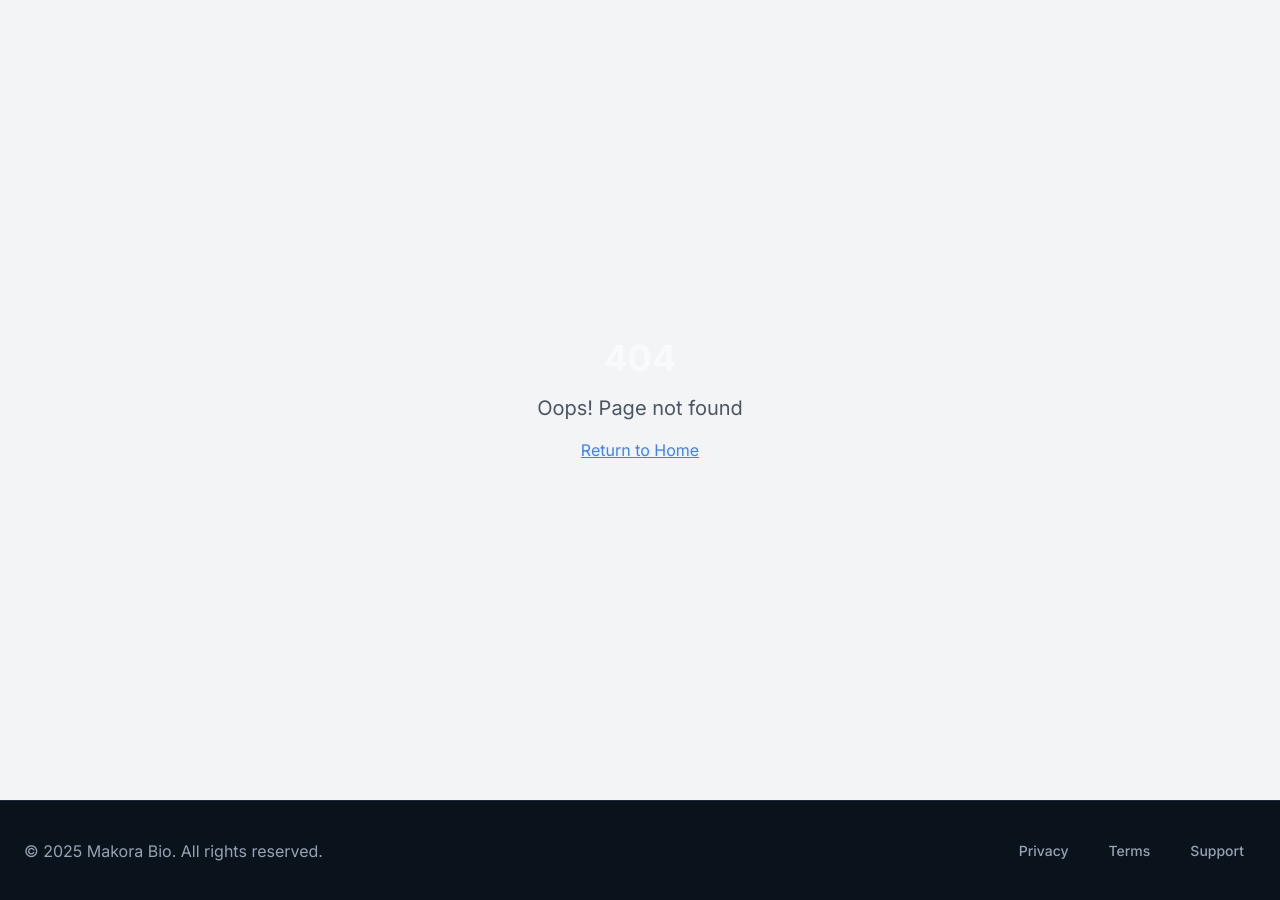
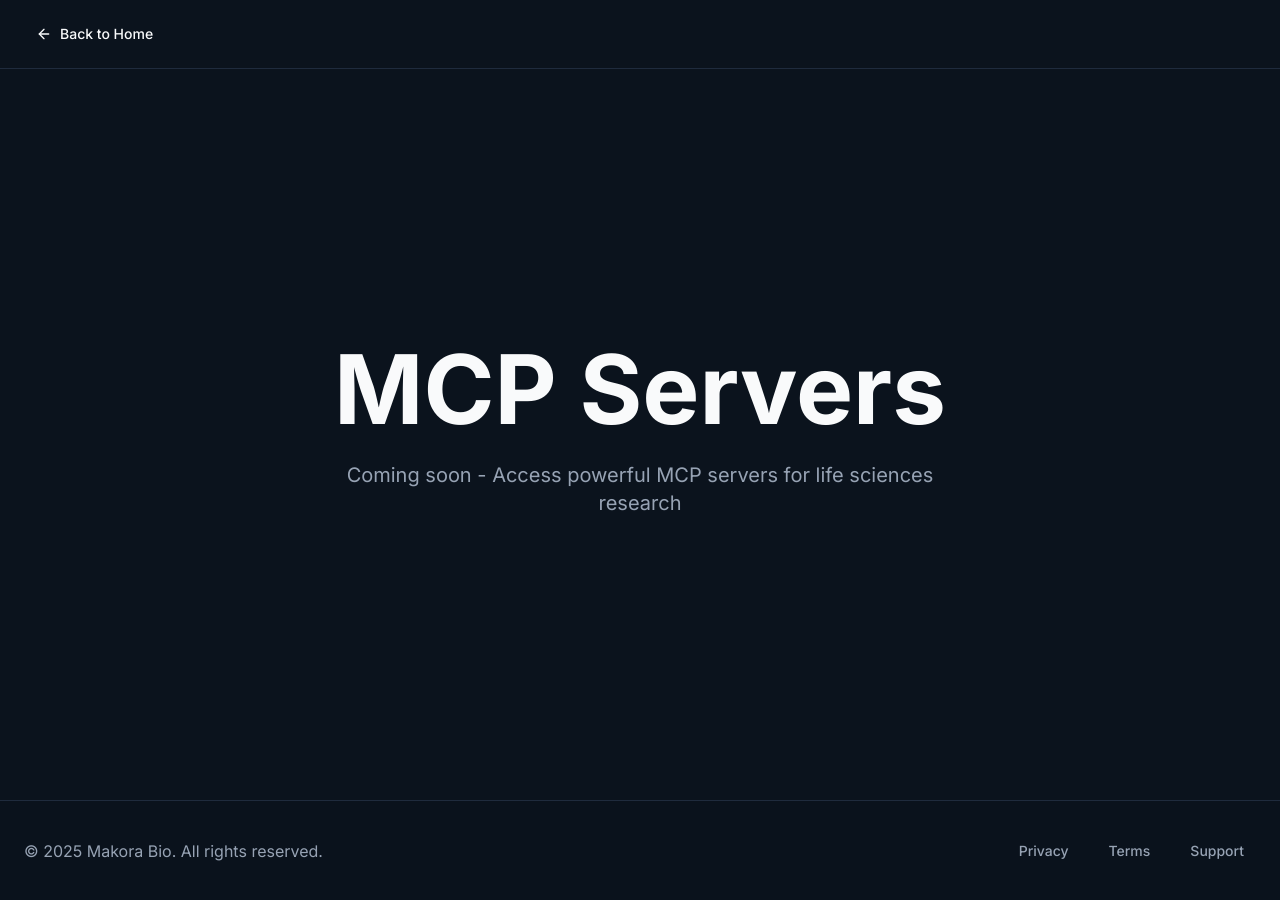
Before and after one commit to Greenwood-Technologies-Org/makora-bio-website, a React (Vite) app: page /makora-bio-website/mcp-servers in a window 1280 px wide. Before the commit this address had no page. Built offline with nearby package versions, Linux system fonts and the light colour scheme.

Commit message:
add mcp pages

```diff
--- a/src/App.tsx
+++ b/src/App.tsx
@@ -5,6 +5,7 @@ import { QueryClient, QueryClientProvider } from "@tanstack/react-query";
 import { BrowserRouter, Routes, Route } from "react-router-dom";
 import Index from "./pages/Index";
 import NotFound from "./pages/NotFound";
+import { McpServers, ResearchAssistant } from "./pages/platform";
 import Footer from "@/components/Footer";
 
 const queryClient = new QueryClient();
@@ -17,6 +18,8 @@ const App = () => (
       <BrowserRouter basename="/makora-bio-website">
         <Routes>
           <Route path="/" element={<Index />} />
+          <Route path="/mcp-servers" element={<McpServers />} />
+          <Route path="/research-assistant" element={<ResearchAssistant />} />
           {/* ADD ALL CUSTOM ROUTES ABOVE THE CATCH-ALL "*" ROUTE */}
           <Route path="*" element={<NotFound />} />
         </Routes>
--- a/src/components/Platform.tsx
+++ b/src/components/Platform.tsx
@@ -1,6 +1,7 @@
 import { Card, CardContent, CardDescription, CardHeader, CardTitle } from "@/components/ui/card";
 import { Button } from "@/components/ui/button";
 import { useEffect, useRef, useState } from "react";
+import { Link } from "react-router-dom";
 
 // Import logos
 import chemblLogo from "@/assets/mcp_servers/chembl_logo.png";
@@ -159,9 +160,11 @@ const Platform = () => {
 					</div>
 
 					<div className={`text-center fade-in-up ${isVisible ? "visible" : ""}`}>
+						<Link to="/mcp-servers">
 							<Button variant="waitlist" size="lg" className="text-lg px-8 py-6">
 								Access MCP Servers
 							</Button>
+						</Link>
 					</div>
 				</div>
 
@@ -172,9 +175,11 @@ const Platform = () => {
 						Scientists can leverage the smartest AI models with our optimized MCP servers to access powerful agentic
 						research assistance. Get intelligent help with experimental design, literature review, and data analysis.
 					</p>
+					<Link to="/research-assistant">
 						<Button variant="waitlist" size="lg" className="text-lg px-8 py-6">
 							Access Research Assistant
 						</Button>
+					</Link>
 				</div>
 			</div>
 		</section>
--- /dev/null
+++ b/src/pages/McpServers.tsx
@@ -0,0 +1,35 @@
+import { Button } from "@/components/ui/button";
+import { ArrowLeft } from "lucide-react";
+import { Link } from "react-router-dom";
+
+const McpServers = () => {
+  return (
+    <div className="min-h-screen bg-background">
+      {/* Navigation */}
+      <nav className="border-b">
+        <div className="container mx-auto px-6 py-4">
+          <Link to="/">
+            <Button variant="ghost" size="sm" className="gap-2">
+              <ArrowLeft className="h-4 w-4" />
+              Back to Home
+            </Button>
+          </Link>
+        </div>
+      </nav>
+
+      {/* Main Content */}
+      <div className="flex items-center justify-center min-h-[calc(100vh-80px)]">
+        <div className="text-center">
+          <h1 className="text-6xl md:text-8xl font-bold text-foreground">
+            MCP Servers
+          </h1>
+          <p className="text-xl text-muted-foreground mt-6 max-w-2xl">
+            Coming soon - Access powerful MCP servers for life sciences research
+          </p>
+        </div>
+      </div>
+    </div>
+  );
+};
+
+export default McpServers;
--- /dev/null
+++ b/src/pages/ResearchAssistant.tsx
@@ -0,0 +1,35 @@
+import { Button } from "@/components/ui/button";
+import { ArrowLeft } from "lucide-react";
+import { Link } from "react-router-dom";
+
+const ResearchAssistant = () => {
+  return (
+    <div className="min-h-screen bg-background">
+      {/* Navigation */}
+      <nav className="border-b">
+        <div className="container mx-auto px-6 py-4">
+          <Link to="/">
+            <Button variant="ghost" size="sm" className="gap-2">
+              <ArrowLeft className="h-4 w-4" />
+              Back to Home
+            </Button>
+          </Link>
+        </div>
+      </nav>
+
+      {/* Main Content */}
+      <div className="flex items-center justify-center min-h-[calc(100vh-80px)]">
+        <div className="text-center">
+          <h1 className="text-6xl md:text-8xl font-bold text-foreground">
+            Research Assistant
+          </h1>
+          <p className="text-xl text-muted-foreground mt-6 max-w-2xl">
+            Coming soon - AI-powered research assistance for life sciences
+          </p>
+        </div>
+      </div>
+    </div>
+  );
+};
+
+export default ResearchAssistant;
--- /dev/null
+++ b/src/pages/platform/McpServers.tsx
@@ -0,0 +1,35 @@
+import { Button } from "@/components/ui/button";
+import { ArrowLeft } from "lucide-react";
+import { Link } from "react-router-dom";
+
+const McpServers = () => {
+  return (
+    <div className="min-h-screen bg-background">
+      {/* Navigation */}
+      <nav className="border-b">
+        <div className="container mx-auto px-6 py-4">
+          <Link to="/">
+            <Button variant="ghost" size="sm" className="gap-2">
+              <ArrowLeft className="h-4 w-4" />
+              Back to Home
+            </Button>
+          </Link>
+        </div>
+      </nav>
+
+      {/* Main Content */}
+      <div className="flex items-center justify-center min-h-[calc(100vh-80px)]">
+        <div className="text-center">
+          <h1 className="text-6xl md:text-8xl font-bold text-foreground">
+            MCP Servers
+          </h1>
+          <p className="text-xl text-muted-foreground mt-6 max-w-2xl">
+            Coming soon - Access powerful MCP servers for life sciences research
+          </p>
+        </div>
+      </div>
+    </div>
+  );
+};
+
+export default McpServers;
--- /dev/null
+++ b/src/pages/platform/ResearchAssistant.tsx
@@ -0,0 +1,35 @@
+import { Button } from "@/components/ui/button";
+import { ArrowLeft } from "lucide-react";
+import { Link } from "react-router-dom";
+
+const ResearchAssistant = () => {
+  return (
+    <div className="min-h-screen bg-background">
+      {/* Navigation */}
+      <nav className="border-b">
+        <div className="container mx-auto px-6 py-4">
+          <Link to="/">
+            <Button variant="ghost" size="sm" className="gap-2">
+              <ArrowLeft className="h-4 w-4" />
+              Back to Home
+            </Button>
+          </Link>
+        </div>
+      </nav>
+
+      {/* Main Content */}
+      <div className="flex items-center justify-center min-h-[calc(100vh-80px)]">
+        <div className="text-center">
+          <h1 className="text-6xl md:text-8xl font-bold text-foreground">
+            Research Assistant
+          </h1>
+          <p className="text-xl text-muted-foreground mt-6 max-w-2xl">
+            Coming soon - AI-powered research assistance for life sciences
+          </p>
+        </div>
+      </div>
+    </div>
+  );
+};
+
+export default ResearchAssistant;
--- /dev/null
+++ b/src/pages/platform/index.ts
@@ -0,0 +1,2 @@
+export { default as McpServers } from './McpServers';
+export { default as ResearchAssistant } from './ResearchAssistant';
```
Lines whose indentation alone changed are shown as unchanged.
